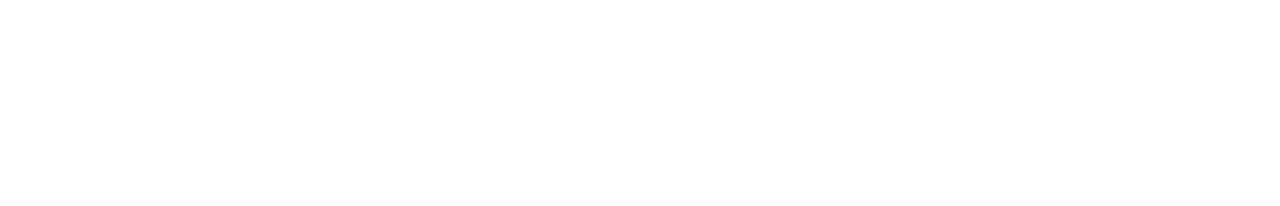
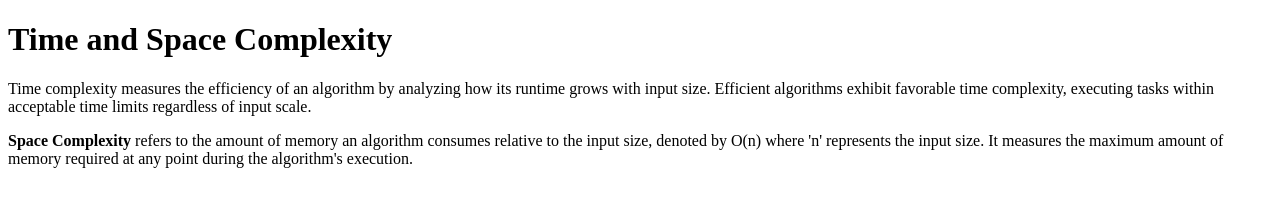
Before and after one commit to acciojob/time-and-space-complexity-Aarya01239, a website: page main.html in a window 1280 px wide. Drawn offline with Linux system fonts and the light colour scheme.

Commit message:
created a submission

```diff
--- a/main.html
+++ b/main.html
@@ -7,7 +7,9 @@
 </head>
 
 <body>
-	<!-- the entire body must be written by student -->
+	<h1>Time and Space Complexity</h1>
+	<p>Time complexity measures the efficiency of an algorithm by analyzing how its runtime grows with input size. Efficient algorithms exhibit favorable time complexity, executing tasks within acceptable time limits regardless of input scale.</p>
+	<p><b>Space Complexity</b> refers to the amount of memory an algorithm consumes relative to the input size, denoted by O(n) where 'n' represents the input size. It measures the maximum amount of memory required at any point during the algorithm's execution.</p>
     <script type="text/javascript" src="./script.js">
 </script>
 
```
